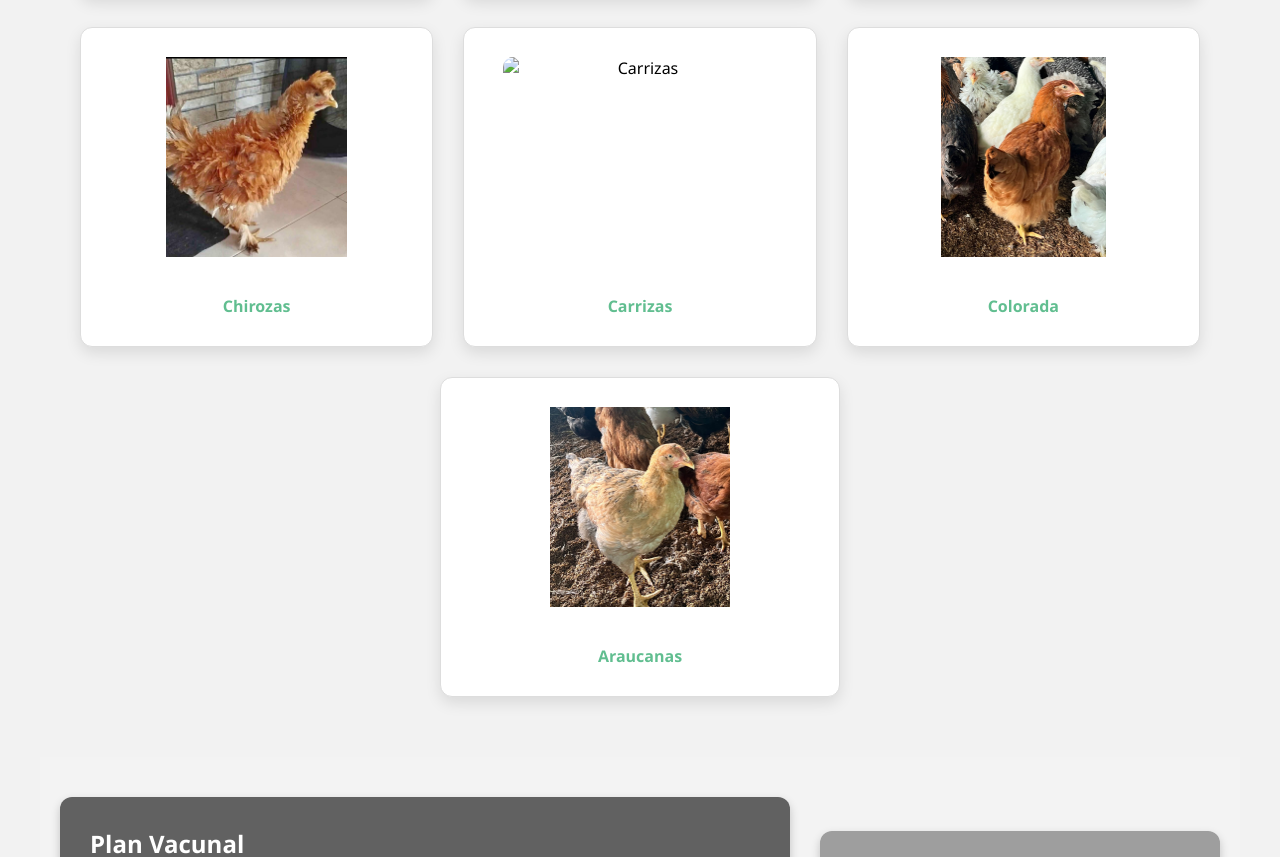
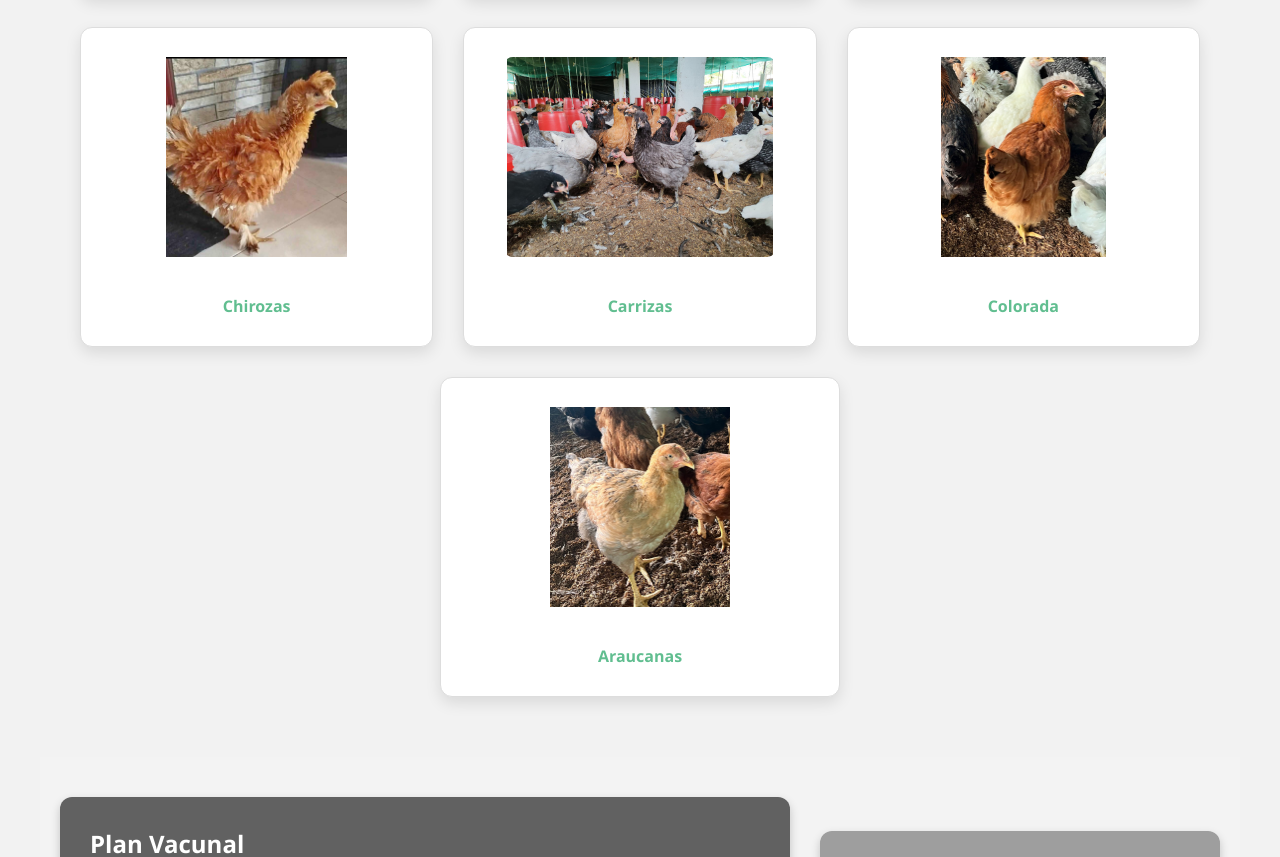
Before and after one commit to reydereyes-coder/rey, a plain HTML site: page Index.html in a window 1280 px wide. Shown: the part 1191-2048 px from the top of the page. Drawn offline with nearby package versions, Linux system fonts and the light colour scheme; grey boxes are pictures that could not be loaded.

```diff
--- a/Index.html
+++ b/Index.html
@@ -62,7 +62,7 @@
         <div class="card-title">Chirozas</div>
       </div>
       <div class="card">
-        <img src="Img/Gallina.jpeg" alt="Carrizas" onclick="openModal(this)" data-index="4">
+        <img src="Img/Gallina.jpg" alt="Carrizas" onclick="openModal(this)" data-index="4">
         <div class="card-title">Carrizas</div>
       </div>
       <div class="card">
```
